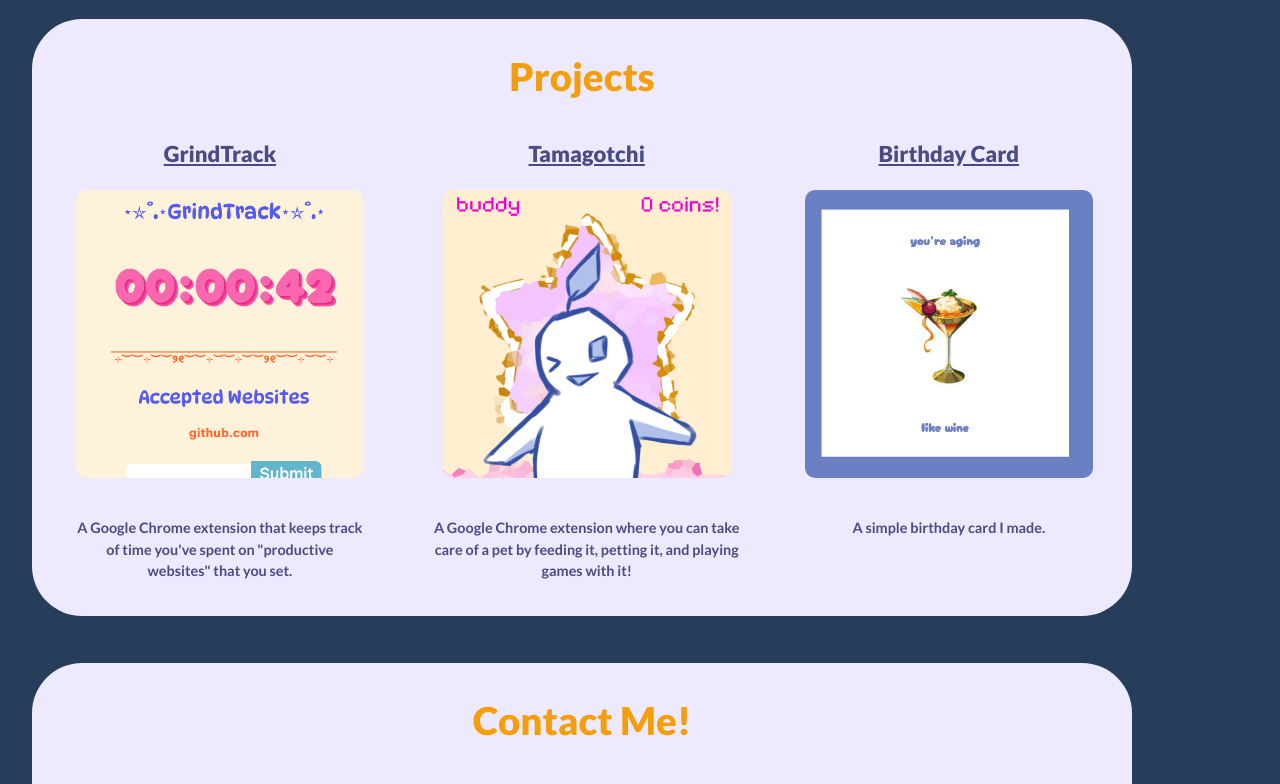
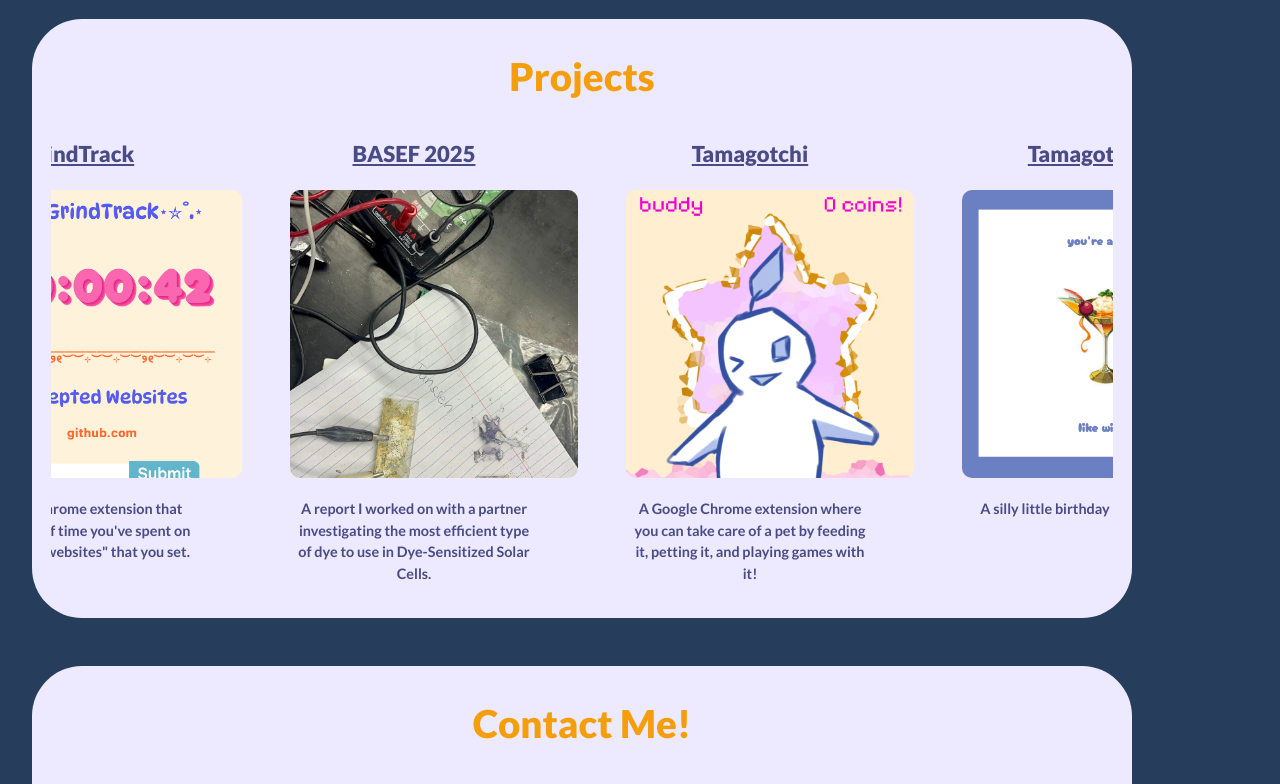
Before and after one commit to junimo-maithili/personal-website, a React (Vite) app: page / in a window 1280 px wide. Shown: the part 1700-2484 px from the top of the page. Built offline with nearby package versions, Linux system fonts and the light colour scheme; a web font is replaced by a local one.

Commit message:
Added scroll animation

```diff
--- a/src/App.tsx
+++ b/src/App.tsx
@@ -6,9 +6,12 @@
 import Typed from "typed.js";
 import myImg from "./assets/myImg.jpg"
 import resume from './assets/resume.pdf'
+import report from './assets/basef2025report.pdf'
 import grindTrackImg from "./assets/grindTrackImg.png"
 import tamagotchiImg from "./assets/tamagotchiImg.png"
+import basefImg from "./assets/basefImg.jpg"
 import birthdayCardImg from "./assets/birthdayCardImg.png"
+
 
 function App() {
 
@@ -30,6 +33,16 @@
     duration: 1300,
     once: true
   });
+
+  /* Scrolling projects */
+  const projects = document.querySelector(".allProjects")
+  const scrollAnimation = function() {
+      projects?.setAttribute("animated", "true");
+  }
+  if (!window.matchMedia("(prefers-reduced-motion: reduce)").matches) {
+     scrollAnimation();
+  }
+
 
 
   return (
@@ -103,24 +116,30 @@
         <div className="projectDiv" data-aos="flip-right">
           <h2>Projects</h2>
 
-          <div className="projects">
-            <div>
+          <div className="allProjects">
+            <div className="project">
               <a href="https://github.com/junimo-maithili/grind-track">GrindTrack</a>
               <img src={grindTrackImg}></img>
               <p>A Google Chrome extension that keeps track of time you've spent on "productive websites" that you set.</p>
               <a href="https://github.com/junimo-maithili/grind-track"></a>
             </div>
 
-            <div>
+            <div className="project">
+              <a href={report} target="_blank" rel="noopener noreferrer">BASEF 2025</a>
+              <img src={basefImg}></img>
+              <p>A report I worked on with a partner investigating the most efficient type of dye to use in Dye-Sensitized Solar Cells.</p>
+            </div>
+
+            <div className="project">
               <a href="https://github.com/junimo-maithili/grind-track">Tamagotchi</a>
               <img src={tamagotchiImg}></img>
               <p>A Google Chrome extension where you can take care of a pet by feeding it, petting it, and playing games with it!</p>
             </div>
 
-            <div>
-              <a href="https://github.com/junimo-maithili/birthday-card">Birthday Card</a>
+            <div className="project">
+              <a href="https://github.com/junimo-maithili/birthday-card">Tamagotchi</a>
               <img src={birthdayCardImg}></img>
-              <p>A simple birthday card I made.</p>
+              <p>A silly little birthday card I made!</p>
             </div>
           </div>
         </div>
--- a/src/index.css
+++ b/src/index.css
@@ -62,7 +62,7 @@
   font-weight: 800;
   margin-top: 0.25em;
 }
-h3, .projects a {
+h3, .allProjects a {
   font-size: 2.3em;
   margin-bottom: -0.5em;
   color: #494b85;
@@ -71,7 +71,7 @@
   overflow: auto;
   white-space: nowrap;
 }
-.projects h2 {
+.allProjects h2 {
   margin-bottom: 2em;
   color: #FFFFFF;
 }
@@ -86,11 +86,18 @@
   background-color: #EDE9FE;
   border-radius: 50px;
 }
-.projects, .myImgDiv, .contactLinks {
+.allProjects, .myImgDiv, .contactLinks {
   display: flex;
   flex-direction: row;
   justify-content: center;
   gap: 2em;
+}
+
+/* Desktop-only elements */
+@media (min-width: 768px) {
+  .smallImg, .sparkles {
+    opacity: 1;
+  }
 }
 
 /* Profile */
@@ -121,6 +128,7 @@
   width: 225px;
   height: 225px;
   border-radius: 5000px;
+  opacity: 0;
 }
 .roll {
   animation: spin 1s linear infinite;
@@ -143,8 +151,10 @@
   padding: 0px;
   margin: 0px;
   pointer-events: none;
-  animation: sparkleFade 3s ease-in-out;
+  animation: sparkleFade 3s ease-in-out forwards;
+
   transform-origin: center center;
+  opacity: 0;
 }
 
 /* About Me */
@@ -162,19 +172,49 @@
   text-align: left;
   padding-left: 3em;
   padding-right: 3em;
+  overflow-wrap: break-word;
 }
 
 
 
 /* Projects */
-.projects img {
+.allProjects {
+  overflow-x: scroll;
+  display: flex;
+  gap: 5em;
+}
+.allProjects img {
   width: 30em;
   height: 30em;
   text-align: left;
   padding: 20px;
   border-radius: 30px;
   object-fit: cover;
+  margin-bottom: -2em;
 }
+.project {
+  max-width: 30em;
+
+}
+/* Projects animations */
+.allProjects[animated="true"] {
+  border: 5px solid firebrick;
+  overflow: hidden;
+  mask: linear-gradient(90deg, transparent, white 20%, white 80%, transparent);
+  -webkit-mask: linear-gradient(90deg, transparent, white 20%, white 80%, transparent);
+  animation: scroll 20s linear infinite;
+}
+.allProjects[animated=true] .project{
+  flex-wrap: nowrap;
+  width: max-content;
+
+}
+@keyframes scroll {
+  to {
+    transform: translate(-100%);
+  }
+}
+
 
 /* Contact Me */
 .emailLink {
```
Also changed, not shown: src/assets/basefImg.jpg (added), 1 other file (tests, documents, lock files or other folders).
